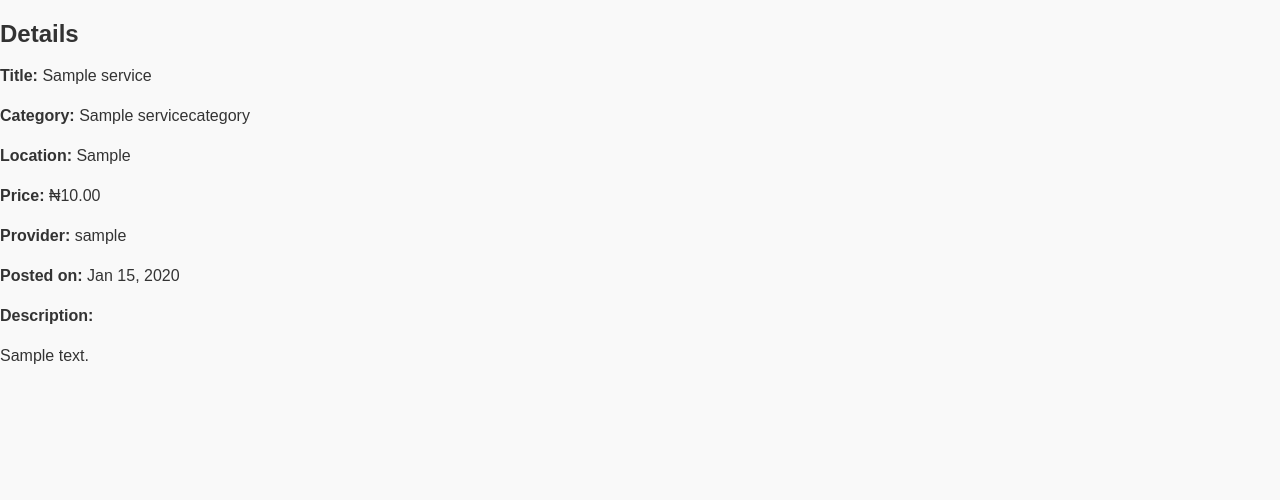
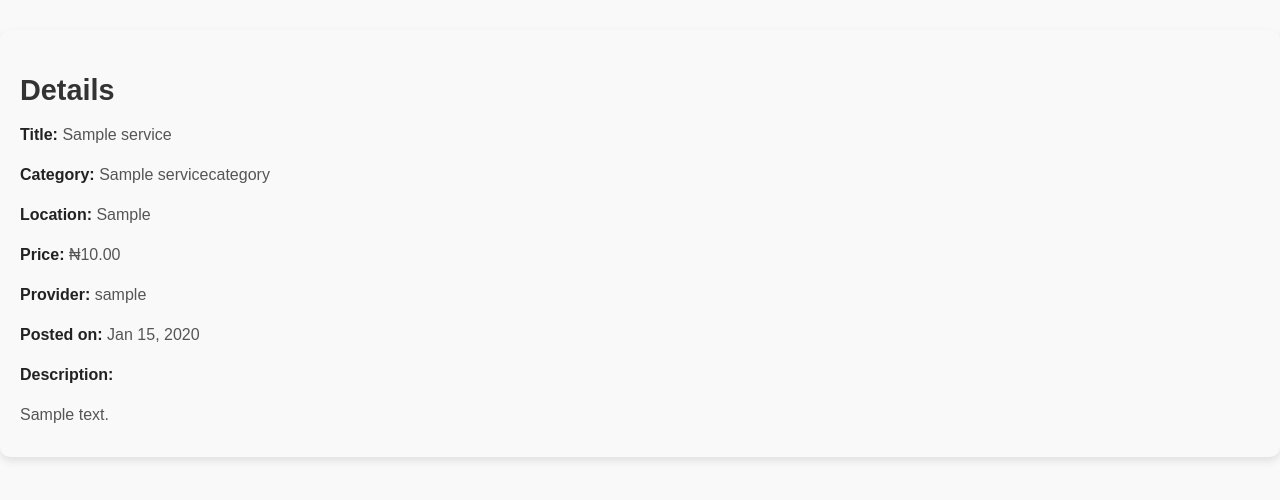
Before and after one commit to codeAKstan/Swivly, a Django app: page /1/ in a window 1280 px wide. Shown: the part 98-598 px from the top of the page. Run offline with Django 5.2, Linux system fonts and the light colour scheme; tables that the repository leaves empty hold one stand-in row (values such as "Sample post"); parts of the project's set-up code (start-up, migrations or seed data) failed here and were passed over.

Commit message:
Added styling for the service details

```diff
--- a/registration/templates/registration/service_detail.html
+++ b/registration/templates/registration/service_detail.html
@@ -24,42 +24,66 @@
     {% endif %}
 </section>
 <style>
+    /* General Service Detail Section Styling */
     .service-detail {
         display: flex;
-        gap: 30px;
+        gap: 20px;
+        margin: 30px 0;
+        padding: 20px;
+        background-color: #f9f9f9;
+        border-radius: 10px;
+        box-shadow: 0 4px 8px rgba(0, 0, 0, 0.1);
     }
 
-    .service-info,
-    .service-image {
-        flex: 1;
+    /* Styling for Service Info */
+    .service-info {
+        flex: 2;
     }
 
-    .service-info h2,
-    .service-image h2 {
-        font-size: 1.5rem;
-        margin-bottom: 10px;
+    .service-info h2 {
+        font-size: 1.8rem;
+        margin-bottom: 15px;
+        color: #333;
     }
 
     .service-info p {
         font-size: 1rem;
         line-height: 1.5;
         margin-bottom: 10px;
+        color: #555;
     }
 
     .service-info strong {
-        font-weight: bold;
+        color: #222;
+    }
+
+    .service-image {
+        flex: 1;
+        text-align: center;
+    }
+
+    .service-image h2 {
+        font-size: 1.8rem;
+        margin-bottom: 15px;
+        color: #333;
     }
 
     .service-image img {
         max-width: 100%;
+        height: auto;
         border-radius: 8px;
-        box-shadow: 0 4px 6px rgba(0, 0, 0, 0.1);
+        box-shadow: 0 4px 8px rgba(0, 0, 0, 0.1);
     }
 
     @media (max-width: 768px) {
         .service-detail {
             flex-direction: column;
         }
+
+        .service-image {
+            margin-top: 20px;
+        }
     }
 </style>
+
 {% endblock %}
```
